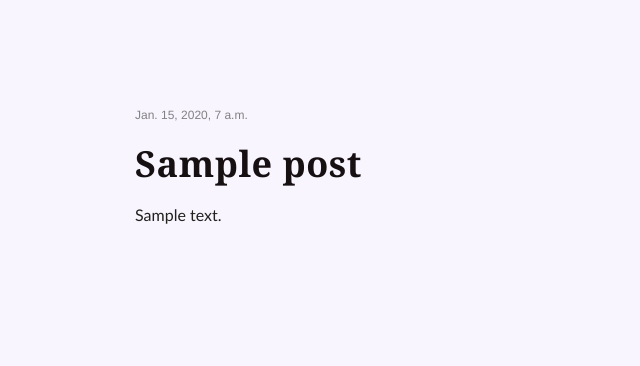
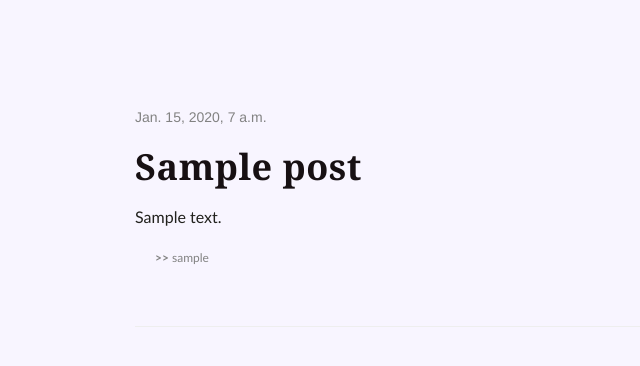
Before and after one commit to vonhappatsch/djangogirls-blog, a Django app: template blog/templates/blog/post_list.html in a window 1280 px wide. Shown: the part 197-563 px from the top of the page, without its empty margins (0-640 px from the left). Run offline with Django 3.2, Linux system fonts and the light colour scheme; the template is opened without the code that fills it: values that come from a table or form of the project are taken from there, others are empty; tables that the repository leaves empty hold one stand-in row (values such as "Sample post"); some libraries are stand-ins or nearby versions.

Commit message:
Modified template to display authors and changed a few things in the style.

```diff
--- a/blog/static/css/blog.css
+++ b/blog/static/css/blog.css
@@ -55,7 +55,9 @@ h1, h2, h3, h4 {
     letter-spacing: 0.5px;
 }
 .post h1 a:hover {
-    color: #eff0e4;
+    color: #281b29;
+    text-decoration: none;
+    letter-spacing: 2px;
 }
 
 .post p {
@@ -71,5 +73,11 @@ h1, h2, h3, h4 {
 
 #published {
     color: #828282;
+    font-size: 14px;
+}
+
+#author {
+    color: #828282;
     font-size: 12px;
+    margin-left: 20px;
 }
--- a/blog/templates/blog/post_list.html
+++ b/blog/templates/blog/post_list.html
@@ -8,6 +8,8 @@
             </div>
             <h1><a href="{% url 'post_detail' pk=post.pk %}">{{ post.title }}</a></h1>
             <p>{{ post.text|linebreaksbr }}</p>
+            <p id="author"><b>>></b> {{ post.author }}</p>
+            <hr>
         </div>
     {% endfor %}
 {% endblock %}
```
